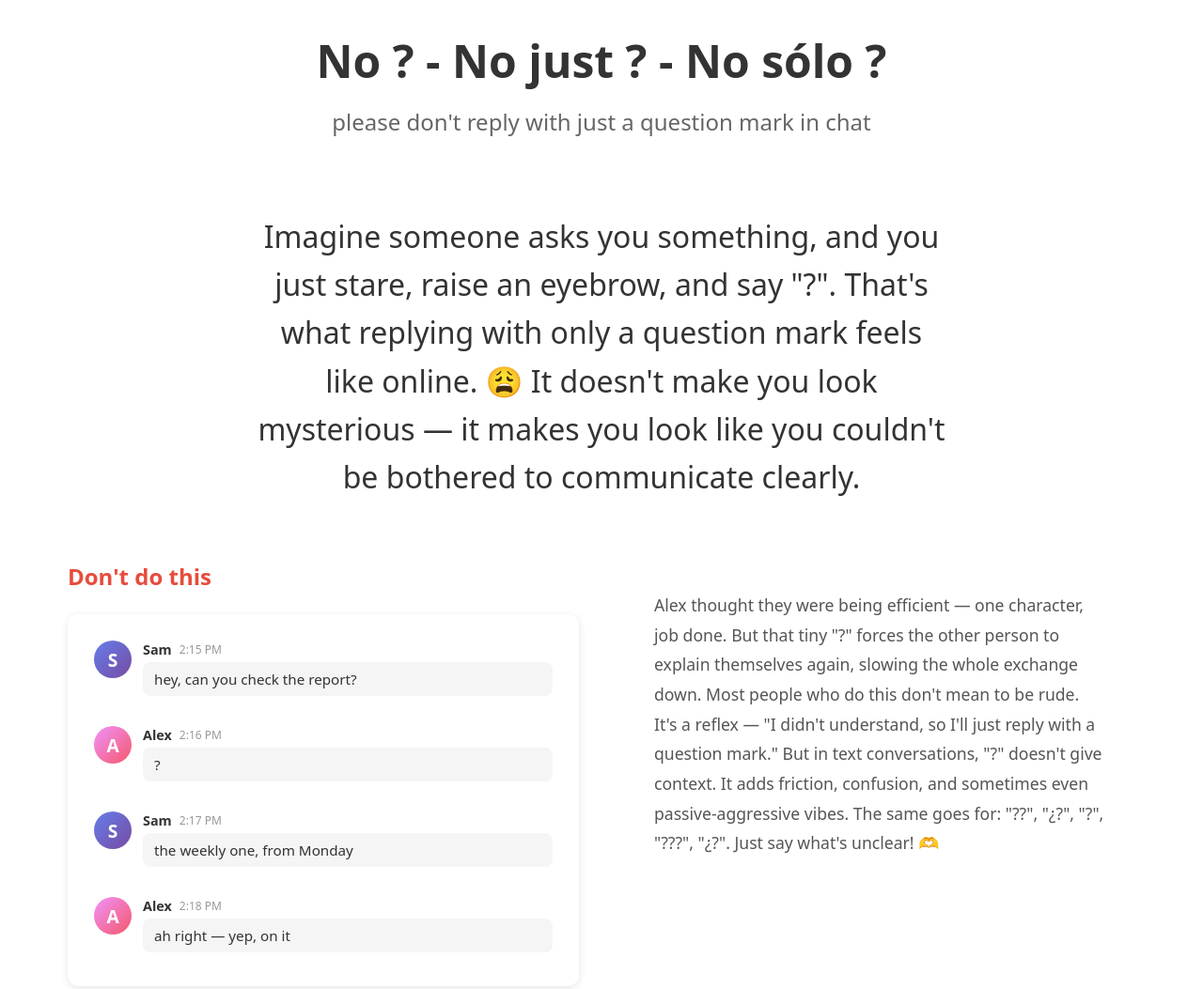
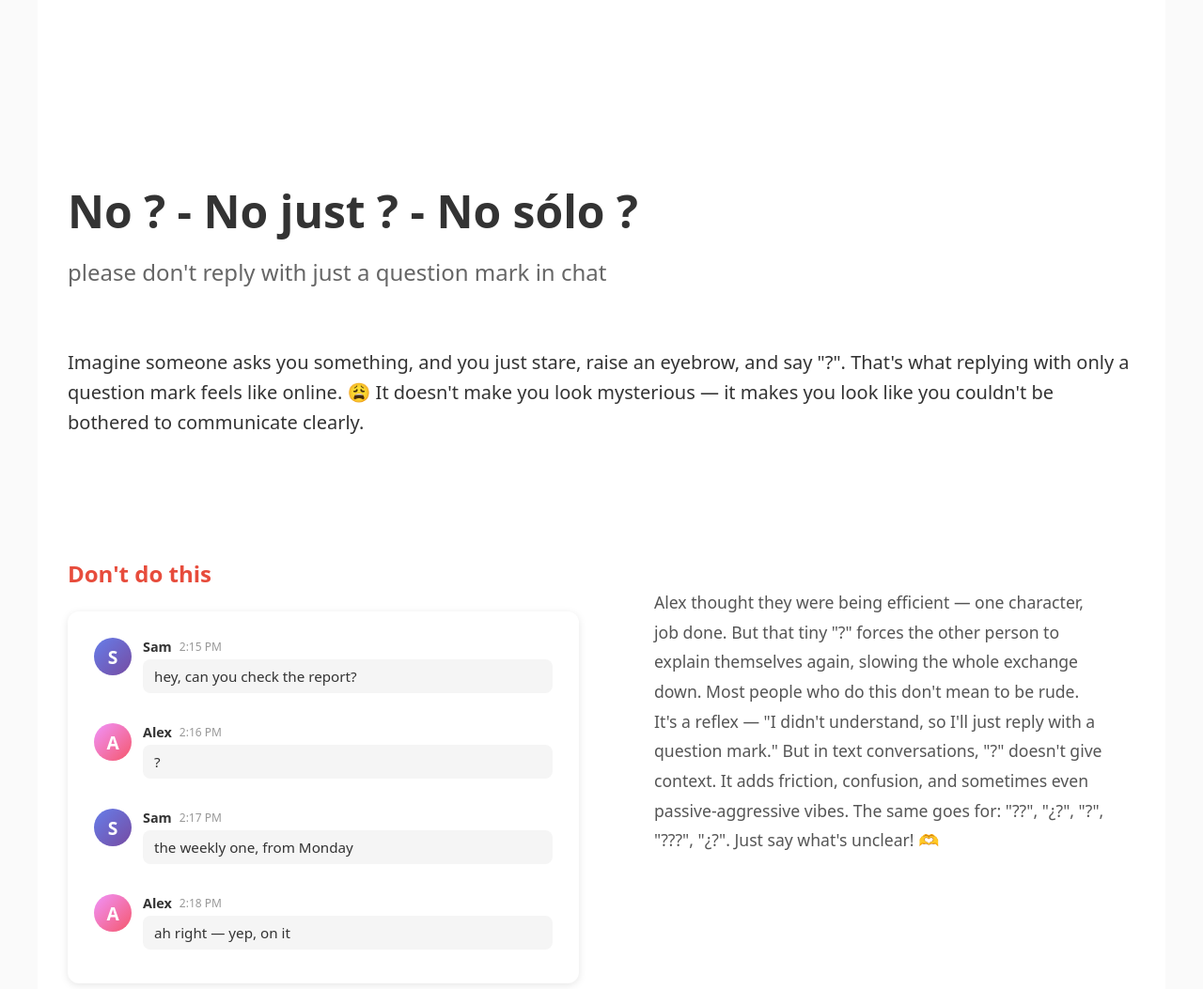
Before and after one commit to EsteveSegura/noquestionmark, a website built with Vite: page index.html in a window 1280 px wide. Shown: the top 1053 px of the page at 94% size. Built offline with nearby package versions, Linux system fonts and the light colour scheme.

Commit message:
style: major reworks in the layouts

```diff
--- a/src/components/ChatExampleSection/ChatExampleSection.css
+++ b/src/components/ChatExampleSection/ChatExampleSection.css
@@ -1,7 +1,5 @@
 .chat-example-section {
-  max-width: 1200px;
   margin: 4rem auto;
-  padding: 0 2rem;
 }
 
 .chat-example-section__container {
--- a/src/components/Header/Header.css
+++ b/src/components/Header/Header.css
@@ -1,6 +1,5 @@
 .header {
-  text-align: center;
-  padding: 2rem;
+  padding: 12rem 0 4rem 0;
 }
 
 .header h1 {
--- a/src/components/IntroText/IntroText.css
+++ b/src/components/IntroText/IntroText.css
@@ -1,12 +1,9 @@
 .intro-text {
-  max-width: 800px;
-  margin: 3rem auto;
-  padding: 0 2rem;
+  padding: 0 0 4rem 0;
 }
 
 .intro-text p {
-  font-size: 2rem;
+  font-size: 20px;
   line-height: 1.6;
   color: #333;
-  text-align: center;
 }
--- a/src/style.css
+++ b/src/style.css
@@ -6,4 +6,13 @@
 
 body {
   font-family: system-ui, -apple-system, sans-serif;
+  background: #fafafa;
 }
+
+#app {
+  max-width: 1200px;
+  margin: 0 auto;
+  padding: 0 2rem;
+  background: white;
+  min-height: 100vh;
+}
```
